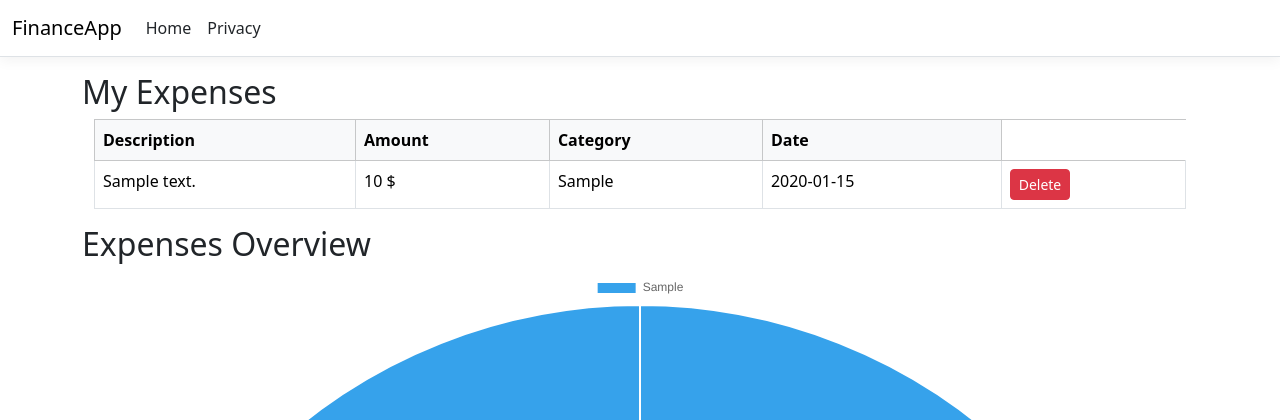
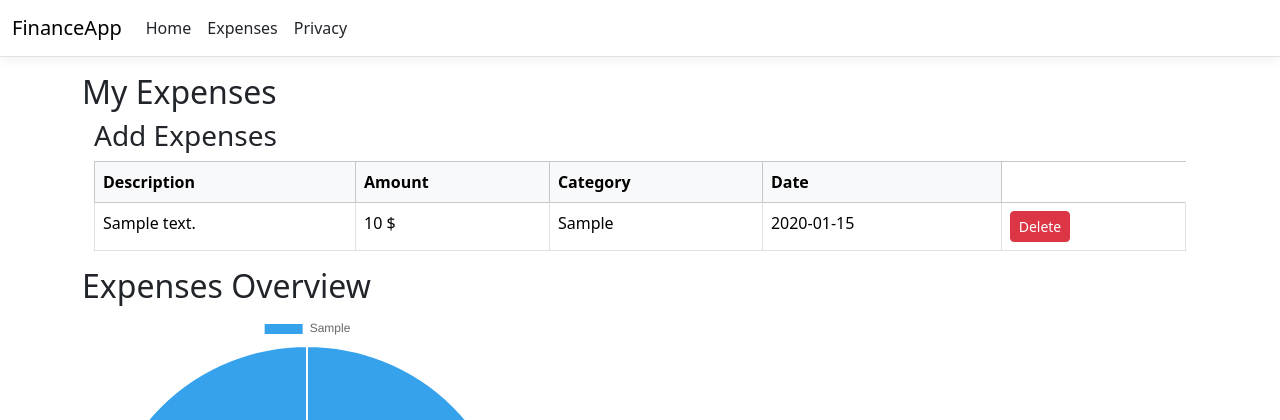
Before and after one commit to uniquesunmi/MyFirstASP.NETCoreMVCWebAppProject, an ASP.NET Core app: page /Expenses in a window 1280 px wide. Shown: the top 420 px of the page. Run offline with ASP.NET Core 8, Linux system fonts and the light colour scheme; tables that the repository leaves empty hold one stand-in row (values such as "Sample post"); data that the repository does not hold is empty; style sheets or scripts are compiled from the project's sources.

Commit message:
UniqueShukroh

```diff
--- a/Views/Expenses/Index.cshtml
+++ b/Views/Expenses/Index.cshtml
@@ -13,6 +13,10 @@
             </tr>
 
         </thead>
+
+       <h3>
+            <a class="nav-link text-dark" asp-area="" asp-controller="Expenses" asp-action="Create"> Add Expenses</a>
+        </h3>
 
 
         <tbody>
@@ -41,7 +45,7 @@
 
        <h2>Expenses Overview</h2>
 <div>
-    <canvas id="myChart"></canvas>
+    <canvas style="max-width: 450px; max-height: 450px;" id="myChart"></canvas>
 </div>
 
 
--- a/Views/Shared/_Layout.cshtml
+++ b/Views/Shared/_Layout.cshtml
@@ -3,7 +3,7 @@
 <head>
     <meta charset="utf-8" />
     <meta name="viewport" content="width=device-width, initial-scale=1.0" />
-    <title>@ViewData["Title"] - FinanceApp</title>
+    <title>@ViewData["Title"] - Swiftleeyah App</title>
     <script type="importmap"></script>
     <link rel="stylesheet" href="~/lib/bootstrap/dist/css/bootstrap.min.css" />
     <link rel="stylesheet" href="~/css/site.css" asp-append-version="true" />
@@ -22,6 +22,9 @@
                     <ul class="navbar-nav flex-grow-1">
                         <li class="nav-item">
                             <a class="nav-link text-dark" asp-area="" asp-controller="Home" asp-action="Index">Home</a>
+                        </li>
+                        <li class="nav-item">
+                            <a class="nav-link text-dark" asp-area="" asp-controller="Expenses" asp-action="Index">Expenses</a>
                         </li>
                         <li class="nav-item">
                             <a class="nav-link text-dark" asp-area="" asp-controller="Home" asp-action="Privacy">Privacy</a>
```
